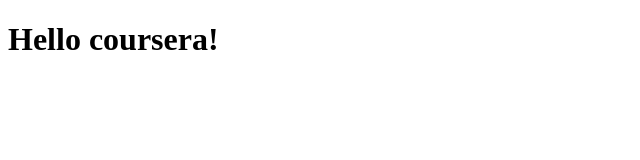
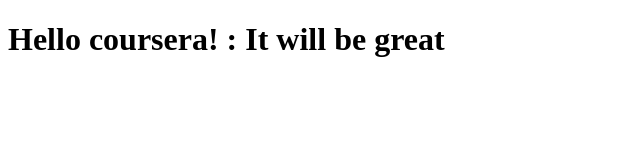
Before and after one commit to sazii/coursera-test, a plain HTML site: page site/index.html in a window 1280 px wide. Shown: the whole page, without its empty margins (0-640 px from the left). Drawn offline with Linux system fonts and the light colour scheme.

Commit message:
tiny addition to our web page

```diff
--- a/site/index.html
+++ b/site/index.html
@@ -4,6 +4,6 @@
 	<title>Hello coursera</title>
 </head>
 <body>
-<h1>Hello coursera!</h1>
+<h1>Hello coursera! : It will be great</h1>
 </body>
 </html>
```
